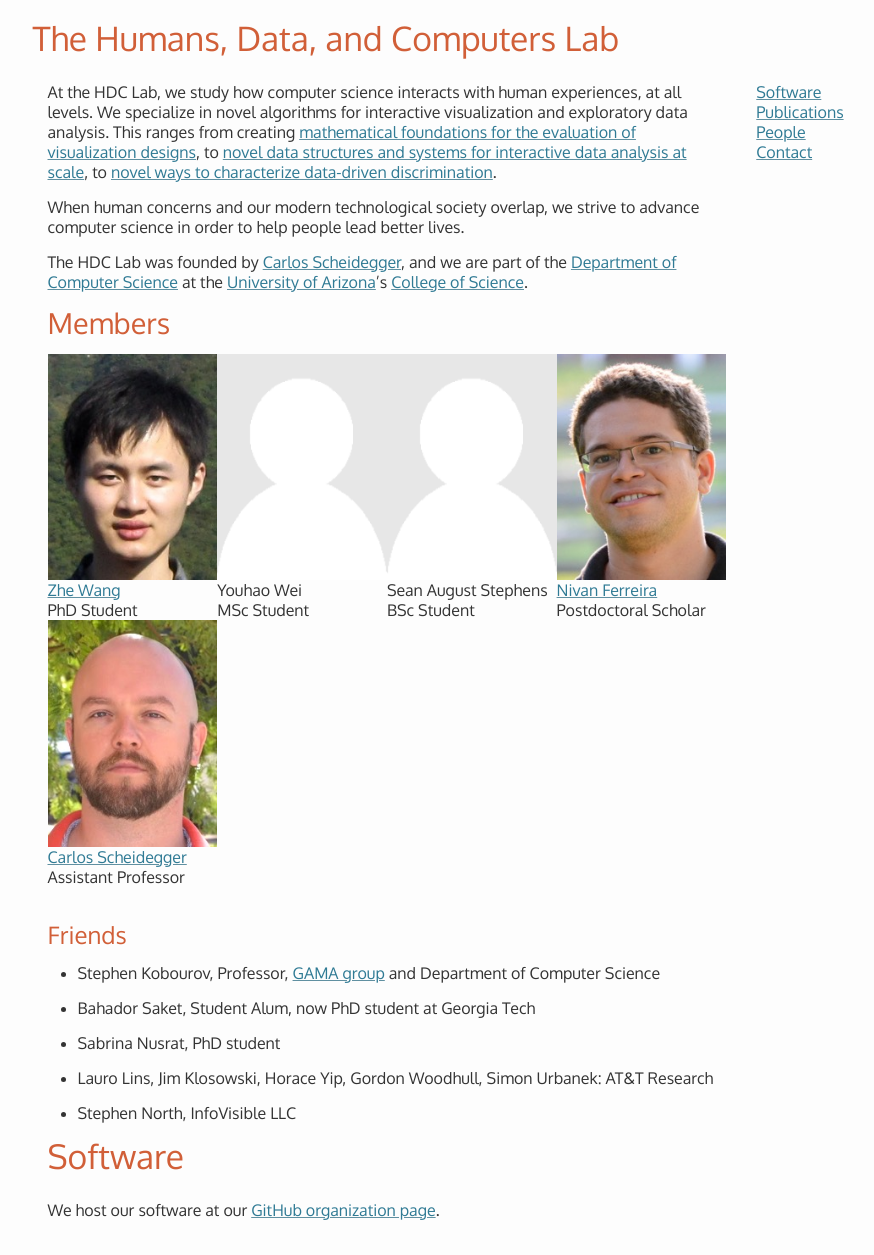
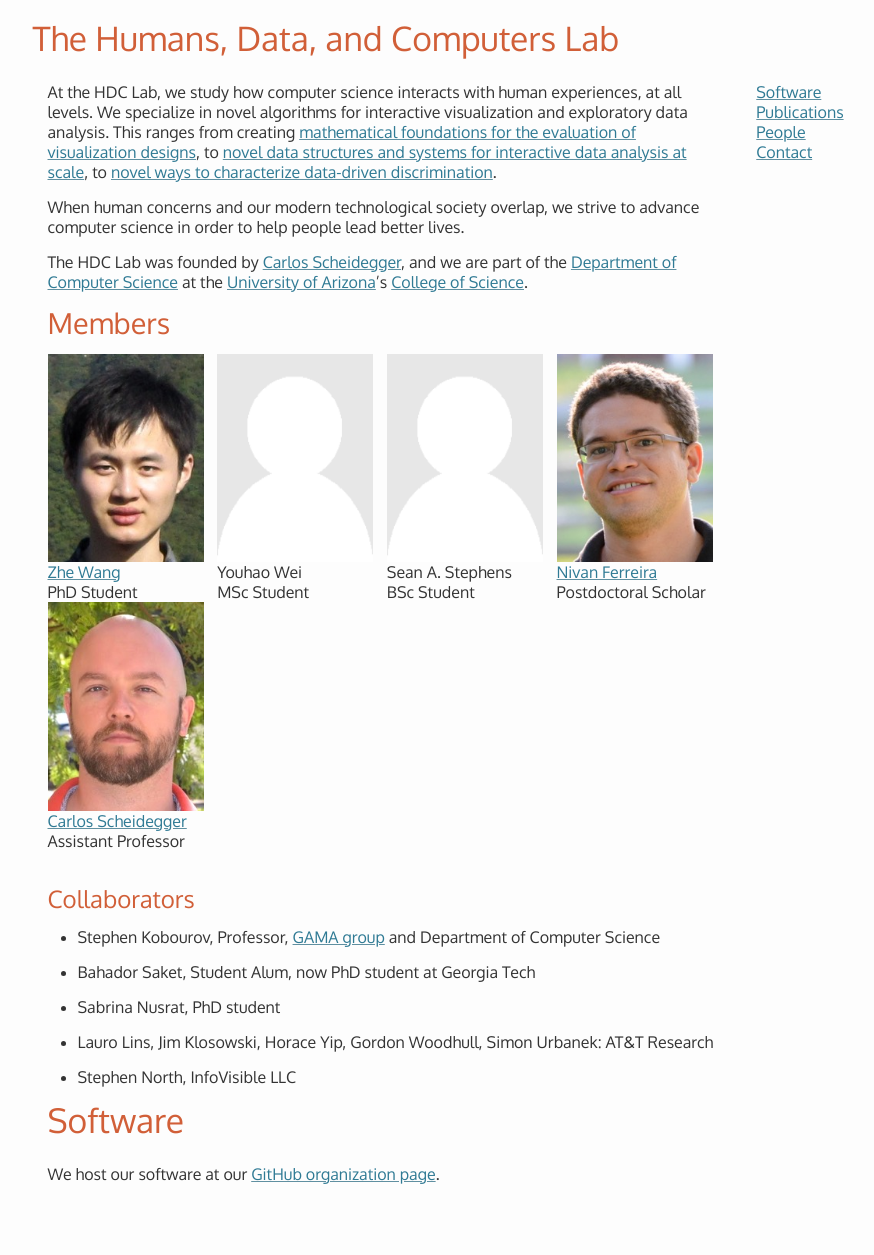
Before and after one commit to hdc-arizona/hdc-arizona.github.io, a Jekyll site: the page built from index.md, in a window 1280 px wide. Shown: the whole page, without its empty margins (135-1009 px from the left). Built offline with Jekyll 4.4.1, drawn with Linux system fonts in a browser that asks for light colours; after the commit the page ends 1219 px from its top, so only the background shows below that.

Commit message:
better spacing and section headings

```diff
--- a/index.md
+++ b/index.md
@@ -24,18 +24,21 @@ and we are part of the
 
 ## Members
 
-<table width="100%">
-<tr><td width="25%"><img src="headshots/zhe.jpg" margin="1" alt="Zhe Wang"><br><a href="http://www.z-wang.com">Zhe Wang</a><br>PhD Student</td>
-    <td width="25%"><img src="headshots/placeholder.png" margin="1" alt="Youhao Wei"><br>Youhao Wei<br>MSc Student</td>
-	<td width="25%"><img src="headshots/placeholder.png" margin="1" alt="Sean August Stephens"><br>Sean August Stephens<br>BSc Student</td>
-	<td width="25%"><img src="headshots/nivan.jpg" margin="1" alt="Nivan Ferreira"><br><a href="http://www.cs.arizona.edu/~nivanferreira">Nivan Ferreira</a><br>Postdoctoral Scholar</td>
+<table width="98%">
+<tr><td width="23%"><img src="headshots/zhe.jpg" alt="Zhe Wang"><br><a href="http://www.z-wang.com">Zhe Wang</a><br>PhD Student</td>
+    <td width="2%"></td>
+    <td width="23%"><img src="headshots/placeholder.png" alt="Youhao Wei"><br>Youhao Wei<br>MSc Student</td>
+    <td width="2%"></td>
+	<td width="23%"><img src="headshots/placeholder.png" alt="Sean A. Stephens"><br>Sean A. Stephens<br>BSc Student</td>
+    <td width="2%"></td>
+	<td width="23%"><img src="headshots/nivan.jpg" alt="Nivan Ferreira"><br><a href="http://www.cs.arizona.edu/~nivanferreira">Nivan Ferreira</a><br>Postdoctoral Scholar</td>
 </tr>
-<tr><td width="25%"><img src="headshots/cscheid.jpg" margin="1" alt="Carlos Scheidegger"><br><a href="http://cscheid.net">Carlos Scheidegger</a><br>Assistant Professor</td>
+<tr><td width="22%"><img src="headshots/cscheid.jpg" alt="Carlos Scheidegger"><br><a href="http://cscheid.net">Carlos Scheidegger</a><br>Assistant Professor</td>
 </tr>
 </table>
 <br>
 
-### Friends
+### Collaborators
 
 * Stephen Kobourov, Professor, [GAMA group](http://gama.cs.arizona.edu/) and Department of Computer Science
 
```
